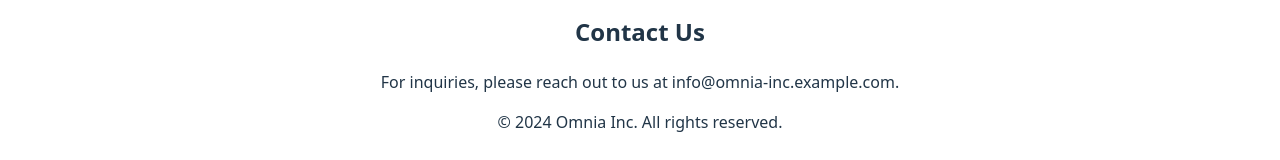
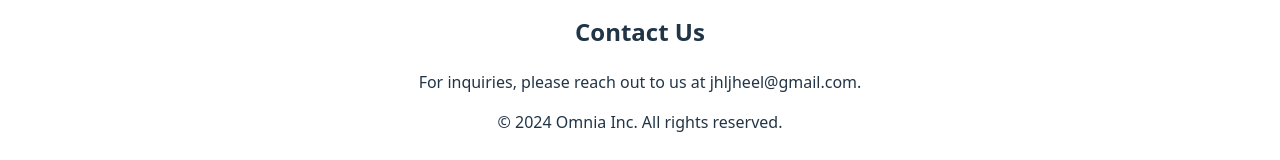
Before and after one commit to HelicopterHelicopter/home-base, a React (Vite) app: page / in a window 1280 px wide. Shown: the part 612-772 px from the top of the page. Built offline with nearby package versions, Linux system fonts and the light colour scheme.

Commit message:
change contact email

```diff
--- a/src/App.jsx
+++ b/src/App.jsx
@@ -48,7 +48,7 @@ function App() {
         </section>
         <section>
           <h2>Contact Us</h2>
-          <p>For inquiries, please reach out to us at info@omnia-inc.example.com.</p>
+          <p>For inquiries, please reach out to us at jhljheel@gmail.com.</p>
         </section>
       </main>
       <footer>
```
